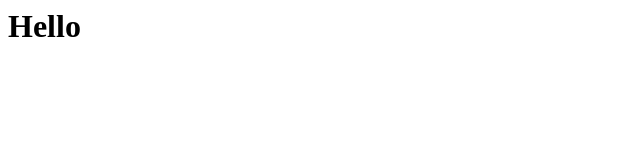
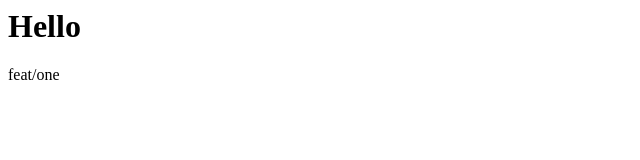
Before and after one commit to notmone/collaborator-git, a plain HTML site: page index.html in a window 1280 px wide. Shown: the full height of the page, 0-640 px from the left. Drawn offline with Linux system fonts and the light colour scheme.

Commit message:
add feat/one bugs

```diff
--- a/index.html
+++ b/index.html
@@ -7,5 +7,6 @@
   </head>
   <body>
     <h1>Hello</h1>
+    <div>feat/one</div>
   </body>
 </html>
```
